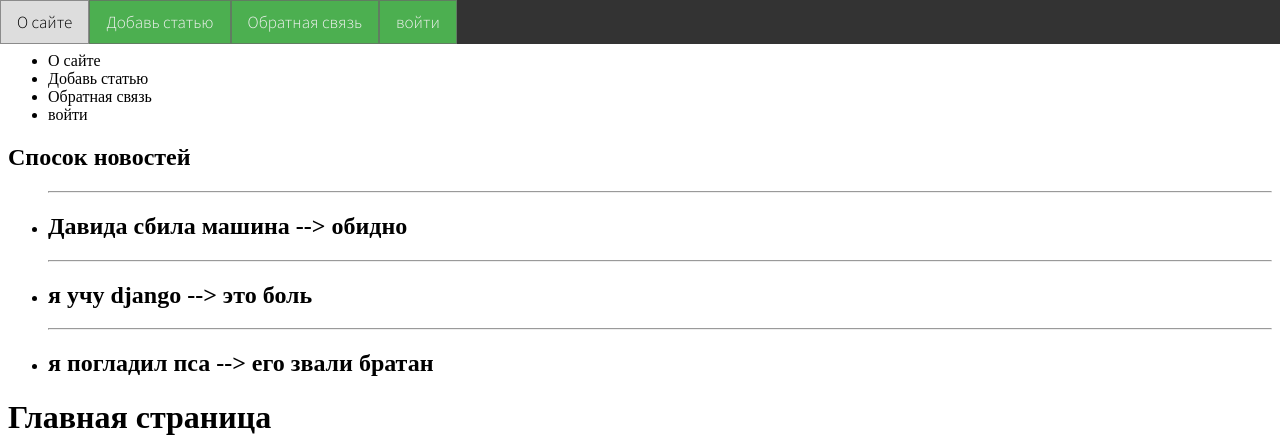
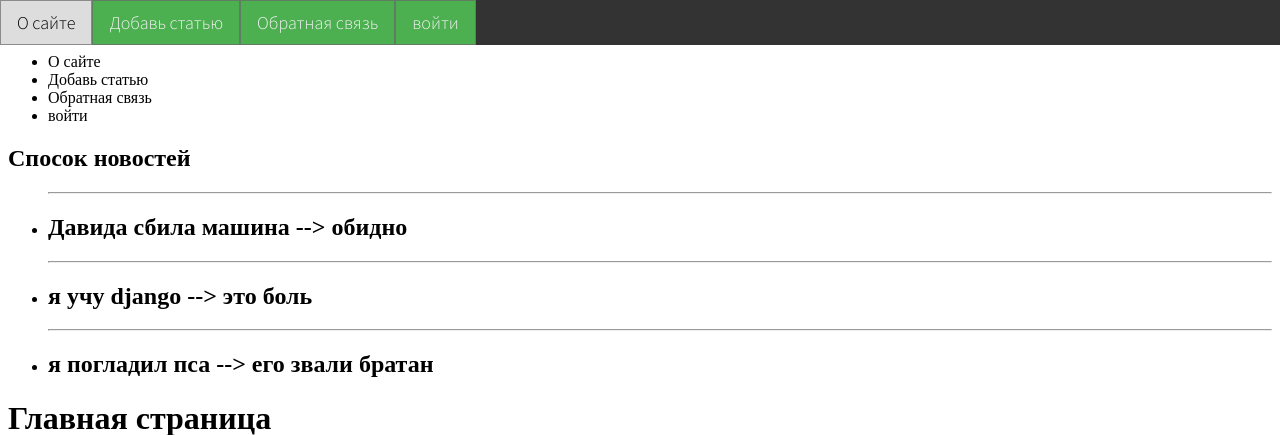
Before and after one commit to alexkhub/website, a Django app: page / in a window 1280 px wide. Shown: the top 435 px of the page. Run offline with Django 4.2, Linux system fonts and the light colour scheme; data comes from the database, SQL or seed files in the repository.

Commit message:
CSS + HTML

```diff
--- a/agency/news/static/news/css/styles.css
+++ b/agency/news/static/news/css/styles.css
@@ -13,7 +13,7 @@
     padding: 10px 16px;
     text-decoration: none;
     font-family: 'Source Sans Pro', sans-serif;
-    font-size: 17px;
+    font-size: 18px;
     border: 0.08em solid rgba(105, 105, 105, 0.7);
 }
 
```
